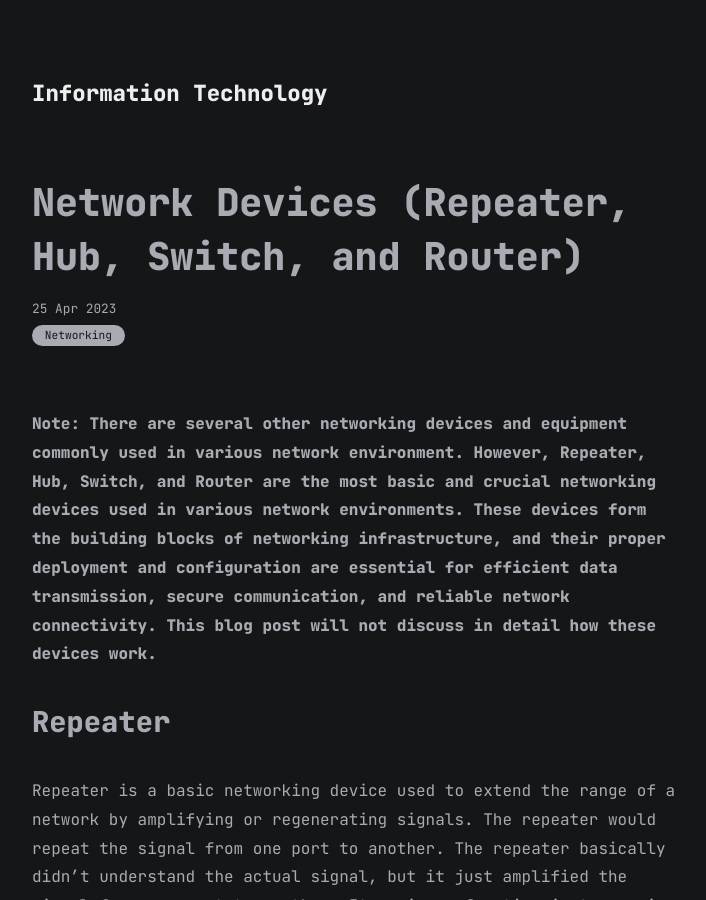
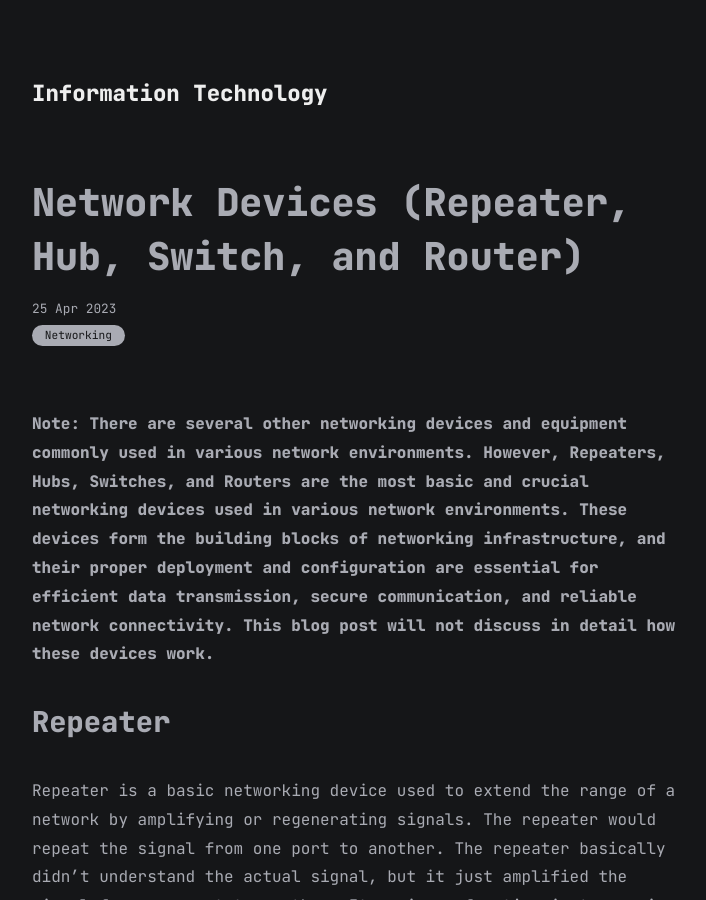
Before and after one commit to faridarif/faridarif.github.io, a Jekyll site: the page built from all_collections/_posts/2023-04-25-Basic-Network-Devices.md, in a window 1280 px wide and 900 px high. Shown: the whole window, without its empty margins (283-989 px from the left). Built offline with Jekyll 4.4.1, drawn with Linux system fonts in a browser that asks for light colours.

Commit message:
Update 2023-04-25-Basic-Network-Devices.md

```diff
--- a/all_collections/_posts/2023-04-25-Basic-Network-Devices.md
+++ b/all_collections/_posts/2023-04-25-Basic-Network-Devices.md
@@ -5,7 +5,7 @@ date: 2023-04-25
 categories: ["Networking"]
 ---
 
-**Note: There are several other networking devices and equipment commonly used in various network environment. However, Repeater, Hub, Switch, and Router are the most basic and crucial networking devices used in various network environments. These devices form the building blocks of networking infrastructure, and their proper deployment and configuration are essential for efficient data transmission, secure communication, and reliable network connectivity. This blog post will not discuss in detail how these devices work.**
+**Note: There are several other networking devices and equipment commonly used in various network environments. However, Repeaters, Hubs, Switches, and Routers are the most basic and crucial networking devices used in various network environments. These devices form the building blocks of networking infrastructure, and their proper deployment and configuration are essential for efficient data transmission, secure communication, and reliable network connectivity. This blog post will not discuss in detail how these devices work.**
 
 ## Repeater
 
```
